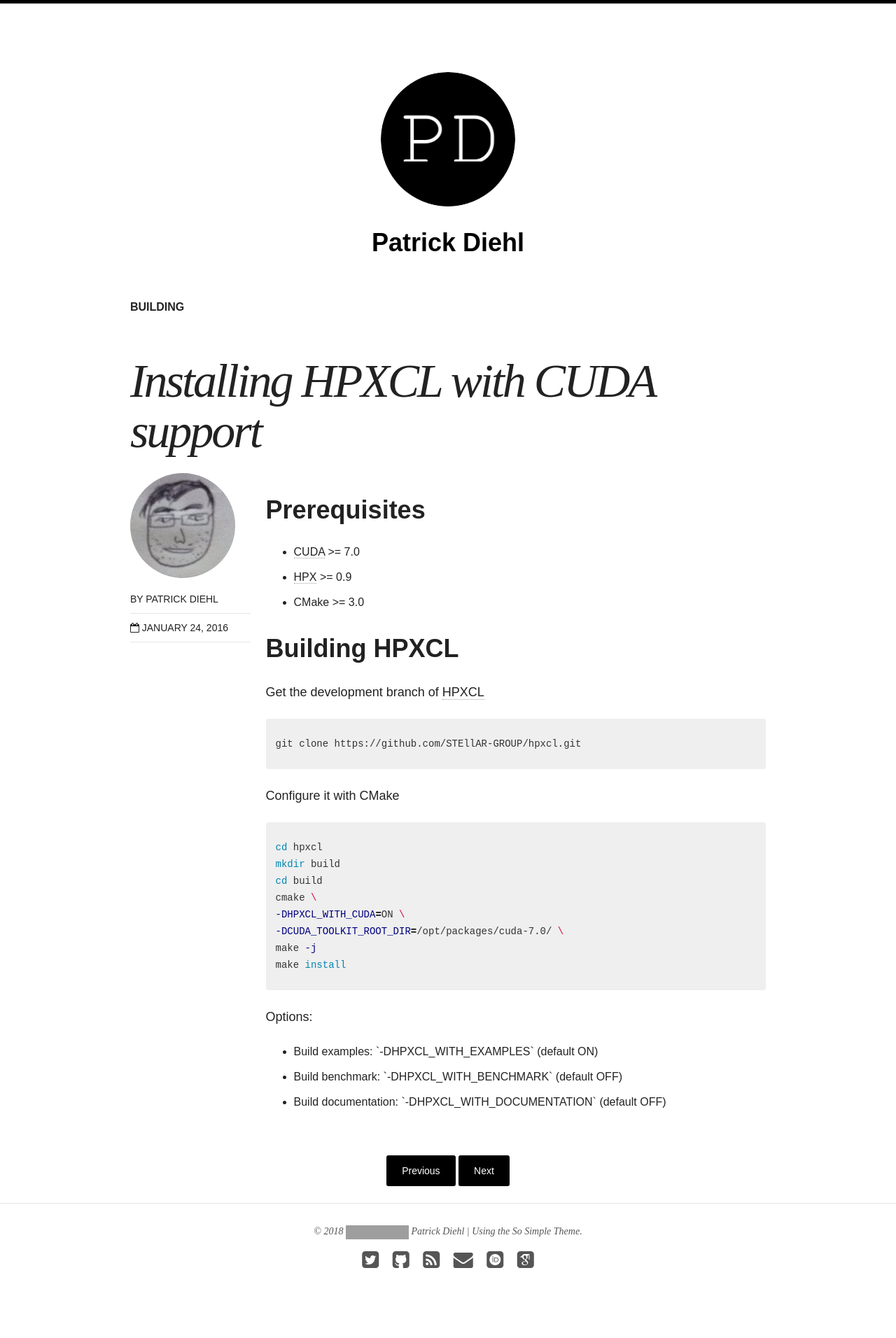
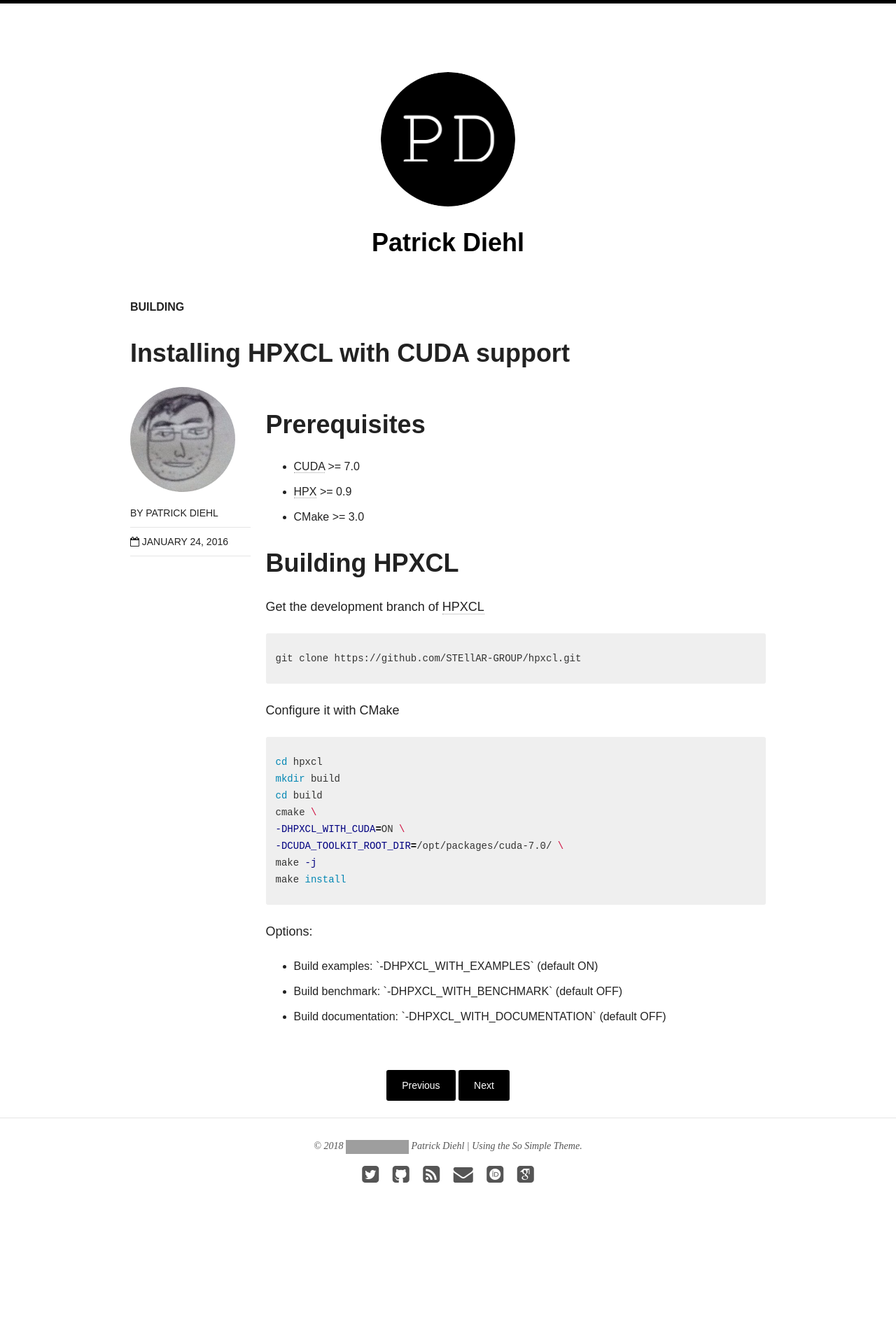
Before and after one commit to diehlpk/diehlpk.github.io, a Jekyll site: the page built from _posts/blog/2016-01-24-hpcl.md, in a window 1280 px wide. Shown: the whole page at 70% size. Built offline with Jekyll 4.4.1, drawn with Linux system fonts in a browser that asks for light colours; nearby versions of some CDN libraries; some web fonts are replaced; after the commit the page ends 1790 px from its top, so only the background shows below that; grey boxes are pictures that could not be loaded.

Commit message:
Layout changes

```diff
--- a/_layouts/post.html
+++ b/_layouts/post.html
@@ -20,9 +20,9 @@
           {% for tag in page.tags %}<li><a href="{{ site.url }}/tags/#{{ tag }}" title="Pages tagged {{ tag }}">{{ tag }}</a></li>{% endfor %}
         </ul>
         {% if page.link %}
-          <h1 class="entry-title"><a href="{{ page.link }}">{% if page.headline %}{{ page.headline }}{% else %}{{ page.title }}{% endif %} <span class="link-arrow">&rarr;</span></a></h1>
+          <h1 ><a href="{{ page.link }}">{% if page.headline %}{{ page.headline }}{% else %}{{ page.title }}{% endif %} <span class="link-arrow">&rarr;</span></a></h1>
         {% else %}
-          <h1 class="entry-title">{% if page.headline %}{{ page.headline }}{% else %}{{ page.title }}{% endif %}</h1>
+          <h1 >{% if page.headline %}{{ page.headline }}{% else %}{{ page.title }}{% endif %}</h1>
         {% endif %}
       </header>
       <footer class="entry-meta">
```
